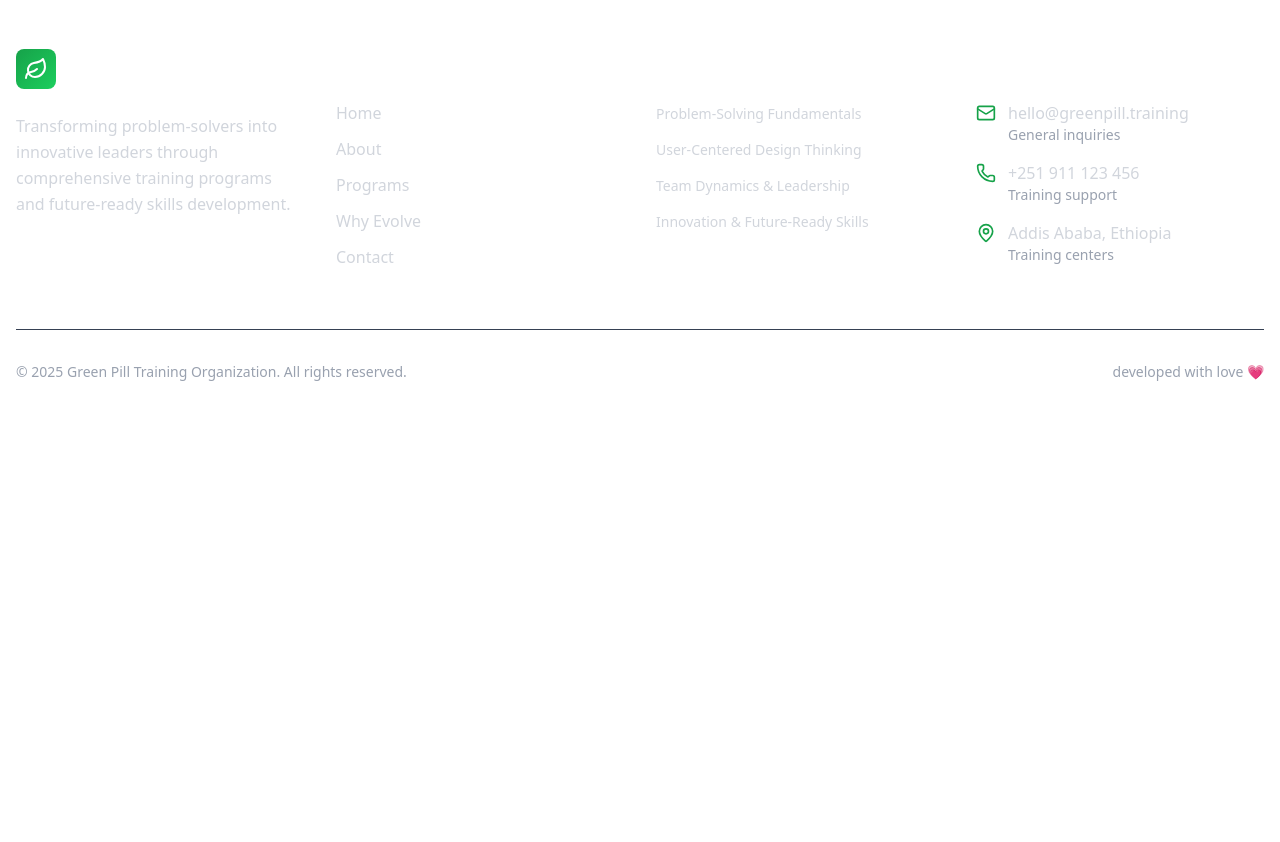
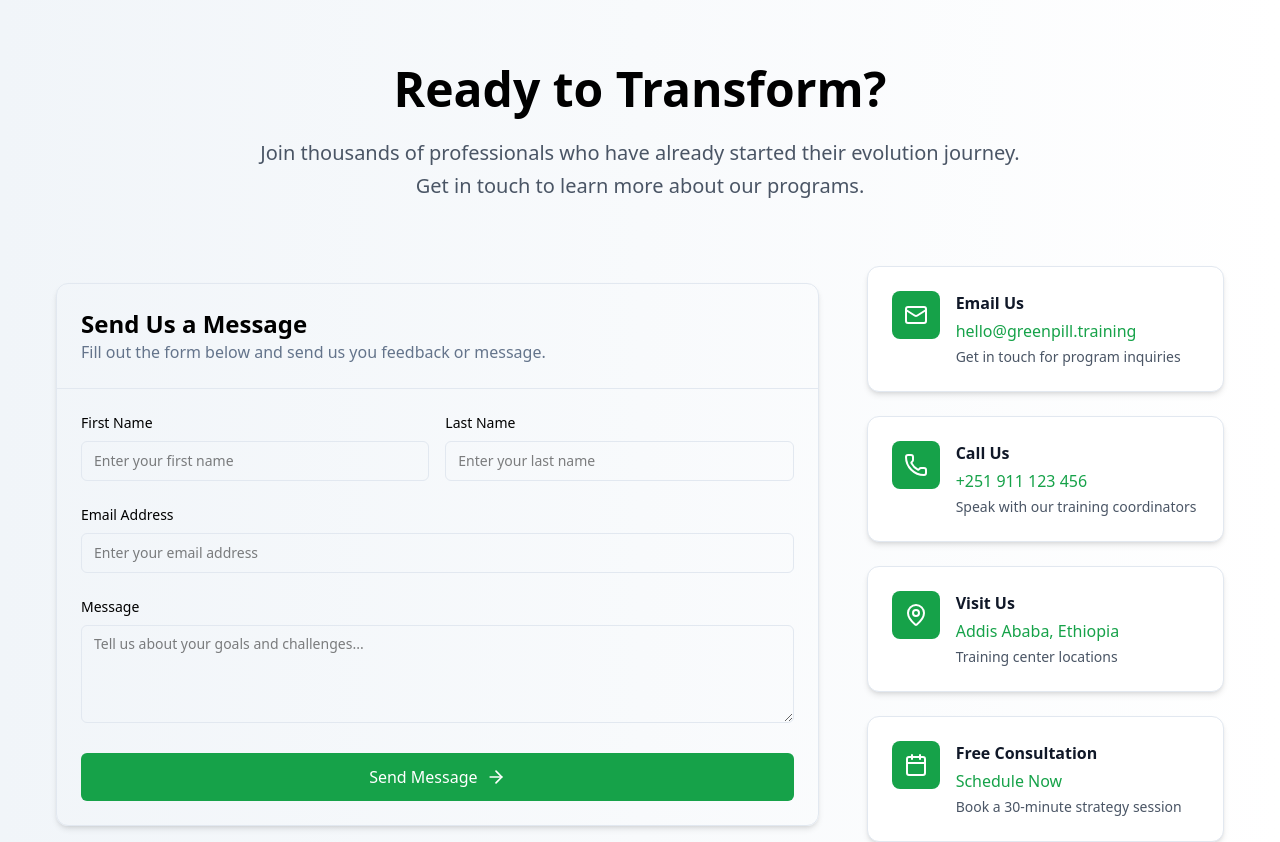
Before and after one commit to aposte7/green-pill, a Next.js app: page / in a window 1280 px wide. Shown: the part 3780-4622 px from the top of the page. Before the commit the page ends 4226 px from the top, so only its background shows below. Built offline with nearby package versions, Linux system fonts and the light colour scheme.

Commit message:
feat: add ContactUs component with form and contact information display

```diff
--- /dev/null
+++ b/src/features/home/components/contact-us.tsx
@@ -0,0 +1,163 @@
+'use client'
+
+import { Mail, Phone, MapPin, Calendar, ArrowRight, Users } from 'lucide-react'
+
+const ContactUs = () => {
+	const contactInfo = [
+		{
+			icon: Mail,
+			title: 'Email Us',
+			content: 'hello@greenpill.training',
+			description: 'Get in touch for program inquiries',
+		},
+		{
+			icon: Phone,
+			title: 'Call Us',
+			content: '+251 911 123 456',
+			description: 'Speak with our training coordinators',
+		},
+		{
+			icon: MapPin,
+			title: 'Visit Us',
+			content: 'Addis Ababa, Ethiopia',
+			description: 'Training center locations',
+		},
+		{
+			icon: Calendar,
+			title: 'Free Consultation',
+			content: 'Schedule Now',
+			description: 'Book a 30-minute strategy session',
+		},
+	]
+
+	return (
+		<section
+			id="contact"
+			className="py-20 px-10 bg-gradient-to-r from-muted to-white"
+		>
+			<div className="container mx-auto px-4">
+				<div className="text-center text-foreground mb-16">
+					<h2 className="text-4xl md:text-5xl font-bold mb-6">
+						Ready to Transform?
+					</h2>
+					<p className="text-xl text-gray-600 max-w-3xl mx-auto leading-relaxed">
+						Join thousands of professionals who have already started
+						their evolution journey. Get in touch to learn more
+						about our programs.
+					</p>
+				</div>
+
+				<div className="grid grid-cols-1 items-center lg:grid-cols-3 gap-12 mb-16">
+					<div className="lg:col-span-2">
+						<div className="bg-background text-foreground rounded-xl shadow-md border">
+							<div className="p-6 border-b">
+								<h3 className="text-2xl font-semibold">
+									Send Us a Message
+								</h3>
+								<p className="text-muted-foreground">
+									Fill out the form below and send us you
+									feedback or message.
+								</p>
+							</div>
+							<div className="p-6 space-y-6">
+								<div className="grid grid-cols-1 md:grid-cols-2 gap-4">
+									<div className="space-y-2">
+										<label
+											htmlFor="firstName"
+											className="block text-sm font-medium"
+										>
+											First Name
+										</label>
+										<input
+											id="firstName"
+											type="text"
+											placeholder="Enter your first name"
+											className="w-full h-10 px-3 py-2 border rounded-md text-sm"
+										/>
+									</div>
+									<div className="space-y-2">
+										<label
+											htmlFor="lastName"
+											className="block text-sm font-medium"
+										>
+											Last Name
+										</label>
+										<input
+											id="lastName"
+											type="text"
+											placeholder="Enter your last name"
+											className="w-full h-10 px-3 py-2 border rounded-md text-sm"
+										/>
+									</div>
+								</div>
+
+								<div className="space-y-2">
+									<label
+										htmlFor="email"
+										className="block text-sm font-medium"
+									>
+										Email Address
+									</label>
+									<input
+										id="email"
+										type="email"
+										placeholder="Enter your email address"
+										className="w-full h-10 px-3 py-2 border rounded-md text-sm"
+									/>
+								</div>
+
+								<div className="space-y-2">
+									<label
+										htmlFor="message"
+										className="block text-sm font-medium"
+									>
+										Message
+									</label>
+									<textarea
+										id="message"
+										rows={4}
+										placeholder="Tell us about your goals and challenges..."
+										className="w-full px-3 py-2 border rounded-md text-sm"
+									/>
+								</div>
+
+								<button className="w-full flex items-center justify-center gap-2 bg-primary text-primary-foreground px-4 py-3 rounded-md font-medium hover:bg-primary/90 transition">
+									Send Message
+									<ArrowRight className="h-5 w-5" />
+								</button>
+							</div>
+						</div>
+					</div>
+
+					<div className="space-y-6">
+						{contactInfo.map((info, index) => (
+							<div
+								key={index}
+								className="bg-white border rounded-xl shadow-md p-6 hover:shadow-lg transition"
+							>
+								<div className="flex items-start space-x-4">
+									<div className="w-12 h-12 bg-primary rounded-lg flex items-center justify-center flex-shrink-0">
+										<info.icon className="h-6 w-6 text-white" />
+									</div>
+									<div>
+										<h3 className="font-semibold text-gray-900 mb-1">
+											{info.title}
+										</h3>
+										<p className="text-primary font-medium mb-1">
+											{info.content}
+										</p>
+										<p className="text-sm text-gray-600">
+											{info.description}
+										</p>
+									</div>
+								</div>
+							</div>
+						))}
+					</div>
+				</div>
+			</div>
+		</section>
+	)
+}
+
+export default ContactUs
```
